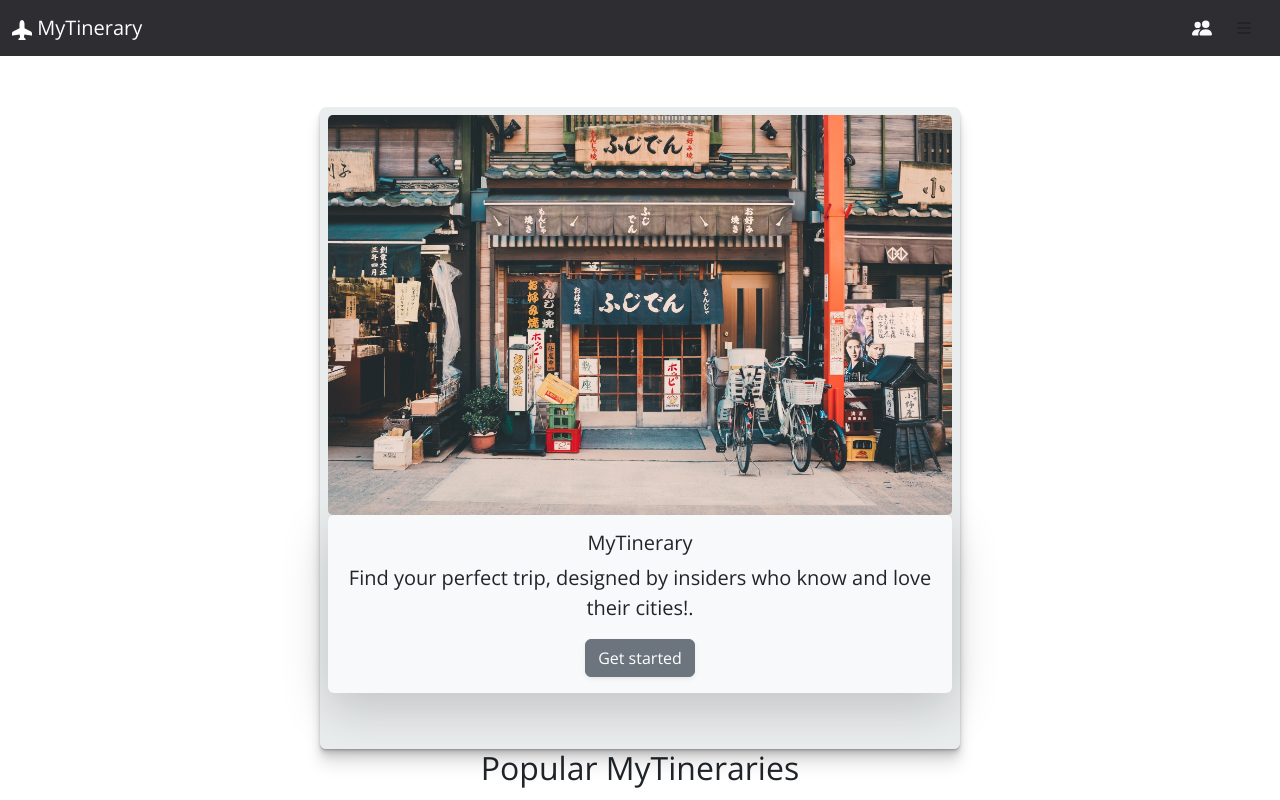
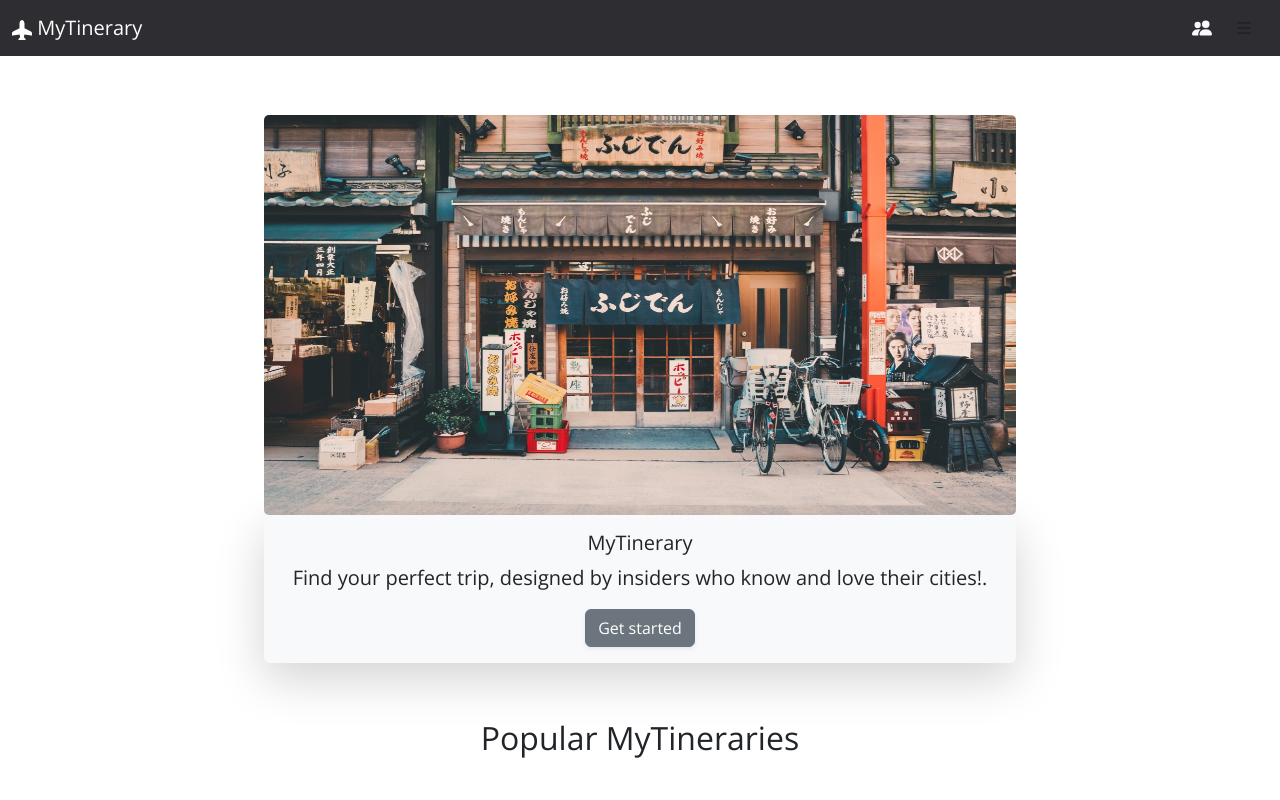
Before and after one commit to Jessica-Mendiolar/mytinerary-jessica-mendiolar, a React (Create React App) app: page / in a window 1280 px wide. Shown: the top 800 px of the page. Built offline with nearby package versions, Linux system fonts and the light colour scheme; grey boxes are pictures that could not be loaded.

Commit message:
cardcitiesdetails

```diff
--- a/src/components/CityDetail.jsx
+++ b/src/components/CityDetail.jsx
@@ -40,7 +40,7 @@ function CityDetail() {
           <img className="img" src={city.image} alt={city.name} />
           </div>
 
-          <div className="card">
+          <div className="card_detail">
             <p className="city_description">About: </p>{city.description}
              <h3 className="city_population">Population: </h3>  {city.population}
           </div>
--- a/src/styles/citydetails.css
+++ b/src/styles/citydetails.css
@@ -25,7 +25,7 @@
 }
 
 
-.card{
+.card_detail{
 
     width: 50%;
     box-shadow: 0 1px 1px rgba(0,0,0,0.1),
```
